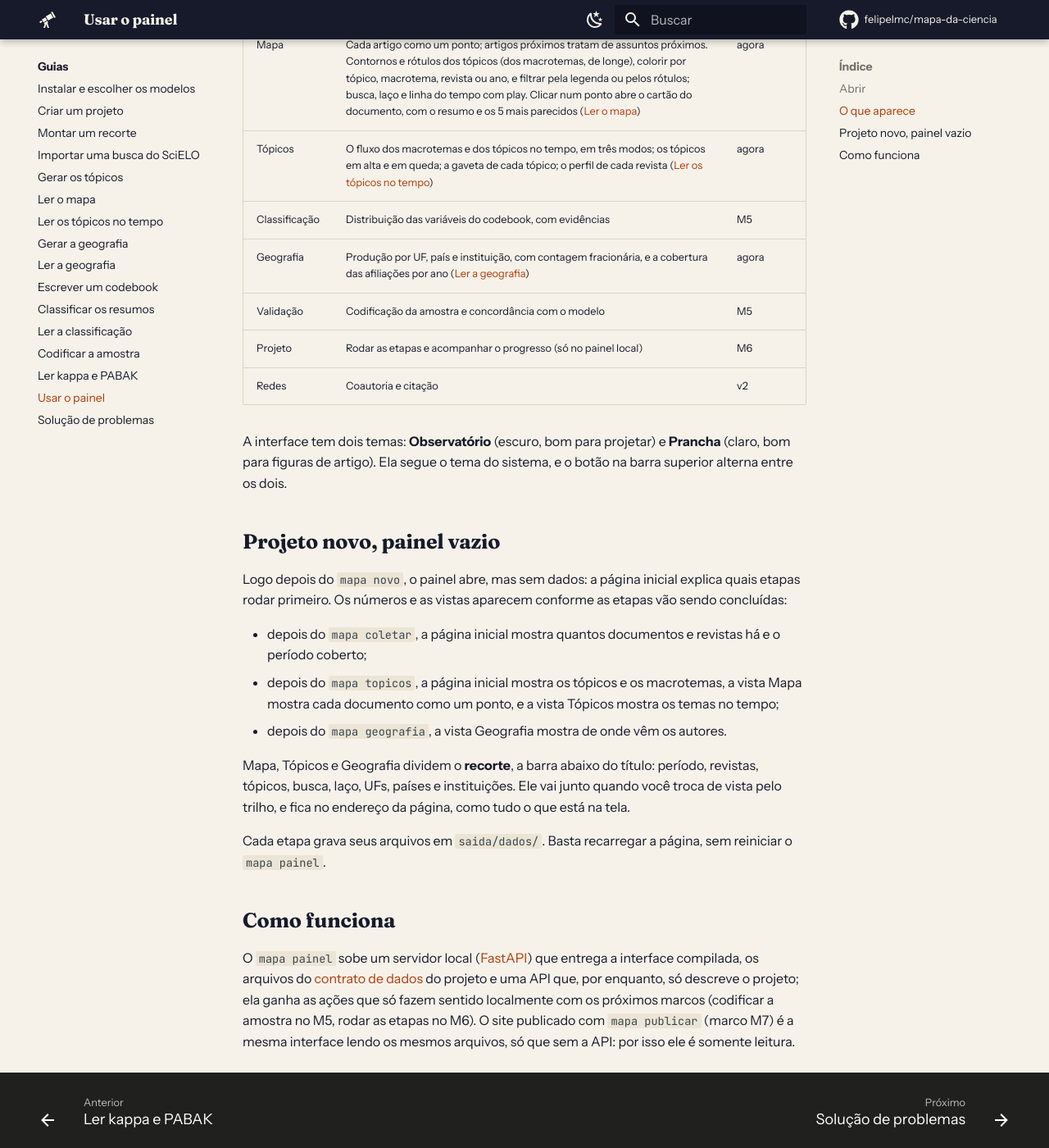
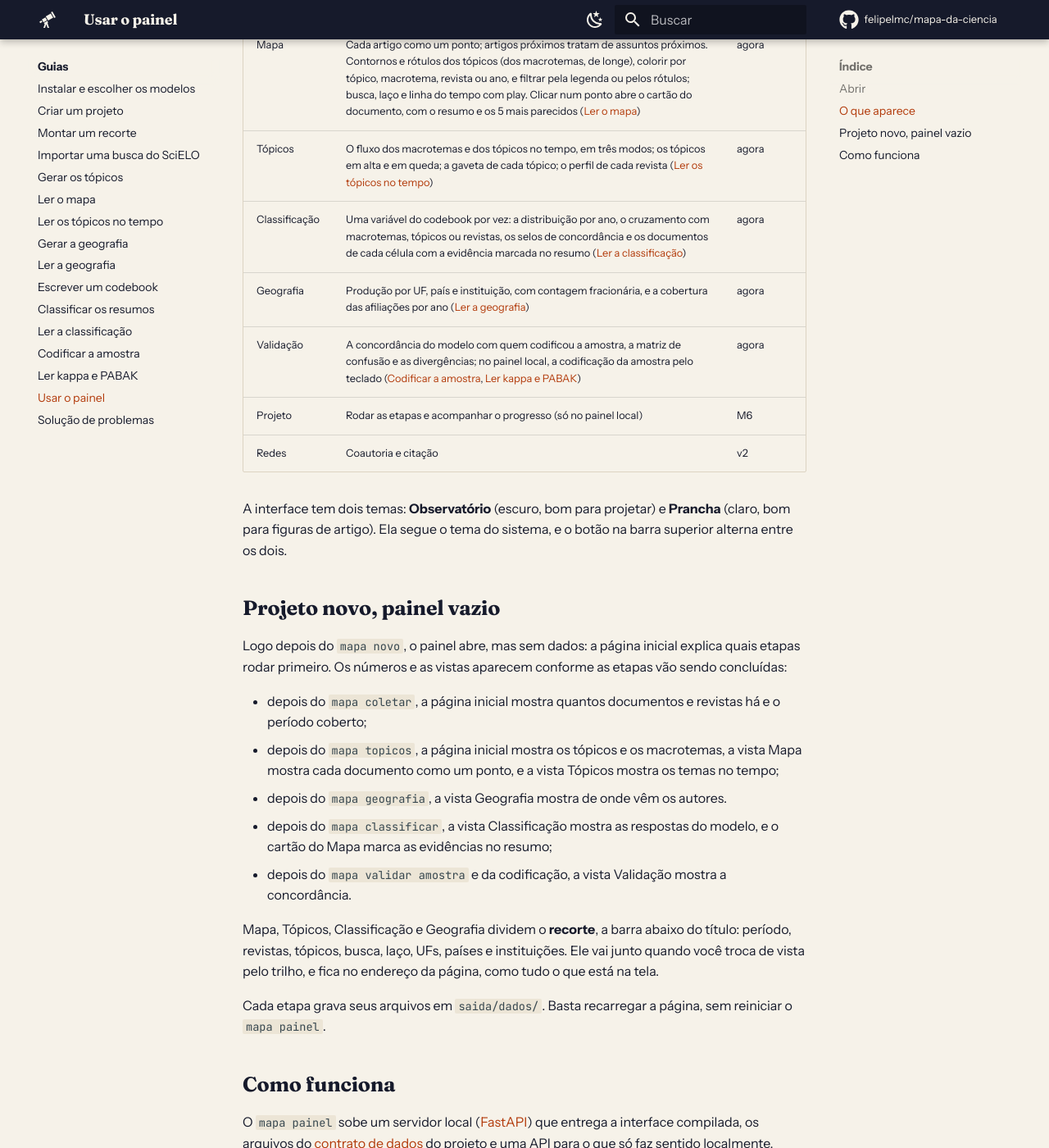
Before and after one commit to felipelmc/mapa-da-ciencia, an MkDocs documentation site: the page built from docs/guias/painel.md, in a window 1280 px wide and 1400 px high, scrolled down 1052 px. Shown: the whole window at 82% size. Built offline with MkDocs 1.6.1 and Material for MkDocs 9.7.7, drawn with Linux system fonts in a browser that asks for light colours; comment, search, counter and statistics services are not loaded; some of the changed text lies outside the part shown.

Commit message:
docs(guias): Classificação e Validação no guia do painel
Co-Authored-By: Claude Opus 5.5 <noreply@anthropic.com>

```diff
--- a/docs/guias/painel.md
+++ b/docs/guias/painel.md
@@ -32,9 +32,9 @@ O navegador abre em `http://127.0.0.1:8765/`. Para encerrar, aperte ++ctrl+c++ n
 | Início | Números do corpus e macrotemas, com a participação de cada um por ano | agora |
 | Mapa | Cada artigo como um ponto; artigos próximos tratam de assuntos próximos. Contornos e rótulos dos tópicos (dos macrotemas, de longe), colorir por tópico, macrotema, revista ou ano, e filtrar pela legenda ou pelos rótulos; busca, laço e linha do tempo com play. Clicar num ponto abre o cartão do documento, com o resumo e os 5 mais parecidos ([Ler o mapa](ler-o-mapa.md)) | agora |
 | Tópicos | O fluxo dos macrotemas e dos tópicos no tempo, em três modos; os tópicos em alta e em queda; a gaveta de cada tópico; o perfil de cada revista ([Ler os tópicos no tempo](ler-os-topicos.md)) | agora |
-| Classificação | Distribuição das variáveis do codebook, com evidências | M5 |
+| Classificação | Uma variável do codebook por vez: a distribuição por ano, o cruzamento com macrotemas, tópicos ou revistas, os selos de concordância e os documentos de cada célula com a evidência marcada no resumo ([Ler a classificação](ler-a-classificacao.md)) | agora |
 | Geografia | Produção por UF, país e instituição, com contagem fracionária, e a cobertura das afiliações por ano ([Ler a geografia](ler-a-geografia.md)) | agora |
-| Validação | Codificação da amostra e concordância com o modelo | M5 |
+| Validação | A concordância do modelo com quem codificou a amostra, a matriz de confusão e as divergências; no painel local, a codificação da amostra pelo teclado ([Codificar a amostra](codificar-a-amostra.md), [Ler kappa e PABAK](ler-kappa-e-pabak.md)) | agora |
 | Projeto | Rodar as etapas e acompanhar o progresso (só no painel local) | M6 |
 | Redes | Coautoria e citação | v2 |
 
@@ -47,11 +47,13 @@ Logo depois do `mapa novo`, o painel abre, mas sem dados: a página inicial expl
 - depois do `mapa coletar`, a página inicial mostra quantos documentos e revistas há e o período coberto;
 - depois do `mapa topicos`, a página inicial mostra os tópicos e os macrotemas, a vista Mapa mostra cada documento como um ponto, e a vista Tópicos mostra os temas no tempo;
 - depois do `mapa geografia`, a vista Geografia mostra de onde vêm os autores.
+- depois do `mapa classificar`, a vista Classificação mostra as respostas do modelo, e o cartão do Mapa marca as evidências no resumo;
+- depois do `mapa validar amostra` e da codificação, a vista Validação mostra a concordância.
 
-Mapa, Tópicos e Geografia dividem o **recorte**, a barra abaixo do título: período, revistas, tópicos, busca, laço, UFs, países e instituições. Ele vai junto quando você troca de vista pelo trilho, e fica no endereço da página, como tudo o que está na tela.
+Mapa, Tópicos, Classificação e Geografia dividem o **recorte**, a barra abaixo do título: período, revistas, tópicos, busca, laço, UFs, países e instituições. Ele vai junto quando você troca de vista pelo trilho, e fica no endereço da página, como tudo o que está na tela.
 
 Cada etapa grava seus arquivos em `saida/dados/`. Basta recarregar a página, sem reiniciar o `mapa painel`.
 
 ## Como funciona
 
-O `mapa painel` sobe um servidor local ([FastAPI](https://fastapi.tiangolo.com)) que entrega a interface compilada, os arquivos do [contrato de dados](../referencia/contrato.md) do projeto e uma API que, por enquanto, só descreve o projeto; ela ganha as ações que só fazem sentido localmente com os próximos marcos (codificar a amostra no M5, rodar as etapas no M6). O site publicado com `mapa publicar` (marco M7) é a mesma interface lendo os mesmos arquivos, só que sem a API: por isso ele é somente leitura.
+O `mapa painel` sobe um servidor local ([FastAPI](https://fastapi.tiangolo.com)) que entrega a interface compilada, os arquivos do [contrato de dados](../referencia/contrato.md) do projeto e uma API para o que só faz sentido localmente, como codificar a amostra de validação (e, a partir do marco M6, rodar as etapas). O site publicado com `mapa publicar` (marco M7) é a mesma interface lendo os mesmos arquivos, só que sem a API: por isso ele é somente leitura.
```
